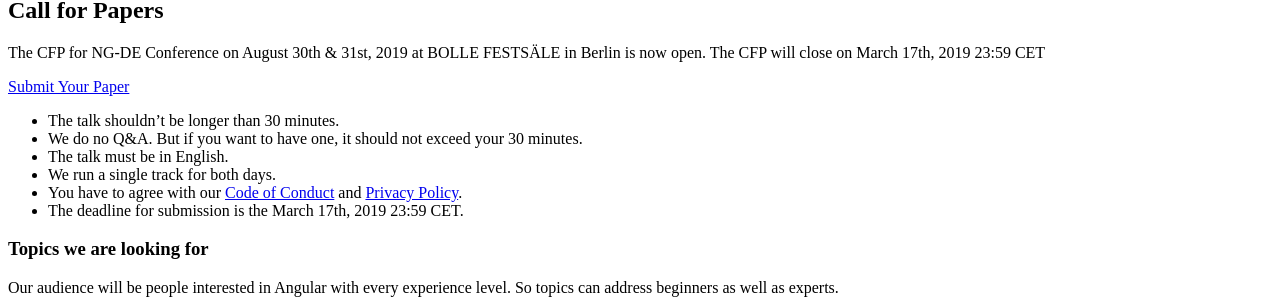
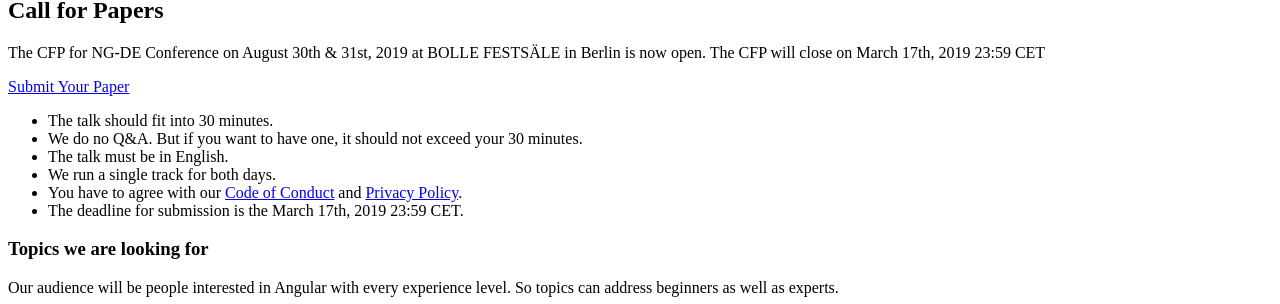
Before and after one commit to ngdeconf/ng-de.org, a Jekyll site: the page built from cfp/index.md, in a window 1280 px wide and 900 px high, scrolled down 368 px. Shown: the part 148-452 px from the top of the window. Built offline with Jekyll 4.4.1, drawn with Linux system fonts in a browser that asks for light colours; nearby versions of some CDN libraries; our own code applies the rules of GitHub Pages for plain Markdown files.

```diff
--- a/cfp/index.md
+++ b/cfp/index.md
@@ -18,7 +18,7 @@
   </div>
 </div>
 
-- The talk shouldn’t be longer than 30 minutes.
+- The talk should fit into 30 minutes.
 - We do no Q&A. But if you want to have one, it should not exceed your 30 minutes.
 - The talk must be in English.
 - We run a single track for both days.
```
